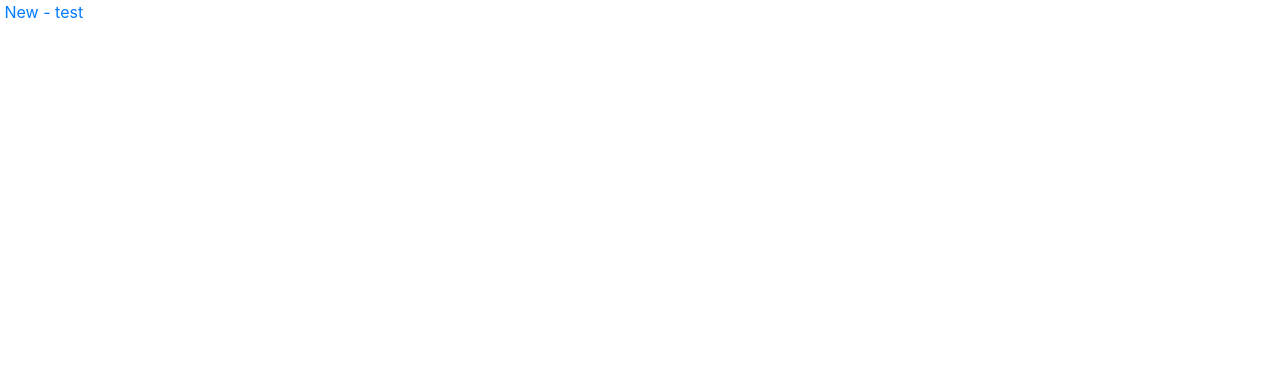
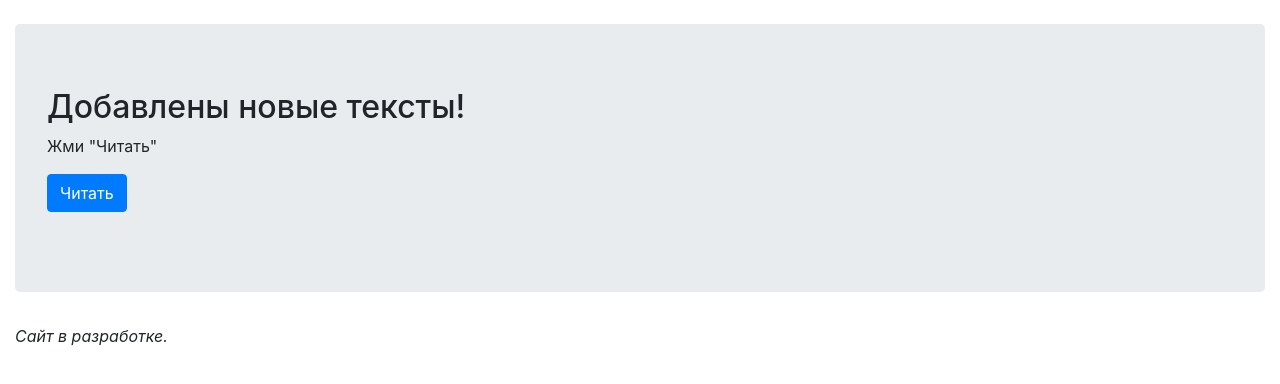
Before and after one commit to leos74/best-lyrics.github.io, a plain HTML site: page index.html in a window 1280 px wide. Drawn offline with nearby package versions, Linux system fonts and the light colour scheme.

Commit message:
up dated hehe

```diff
--- a/index.html
+++ b/index.html
@@ -12,7 +12,26 @@
     <title>best-Lyrics.tk</title>
   </head>
   <body>
-    <a href="new\index.html">New - test</a>
+    <div class="container-fluid">
+	<div class="row">
+		<div class="col-md-12">
+			<div class="jumbotron">
+				<h2>
+					Добавлены новые тексты!
+				</h2>
+				<p>
+					Жми "Читать"
+				</p>
+				<p>
+					<a class="btn btn-primary btn-large" href="new/index.html">Читать</a>
+				</p>
+			</div>
+			<p>
+				<i> Сайт в разработке. </i>
+			</p>
+		</div>
+	</div>
+</div>
 
     <!-- Optional JavaScript -->
     <!-- jQuery first, then Popper.js, then Bootstrap JS -->
```
Also changed, not shown: new/index.html (+1 -1 lines).
